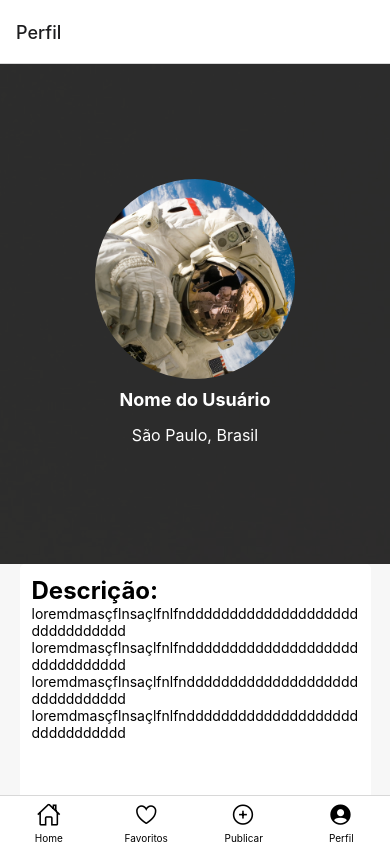
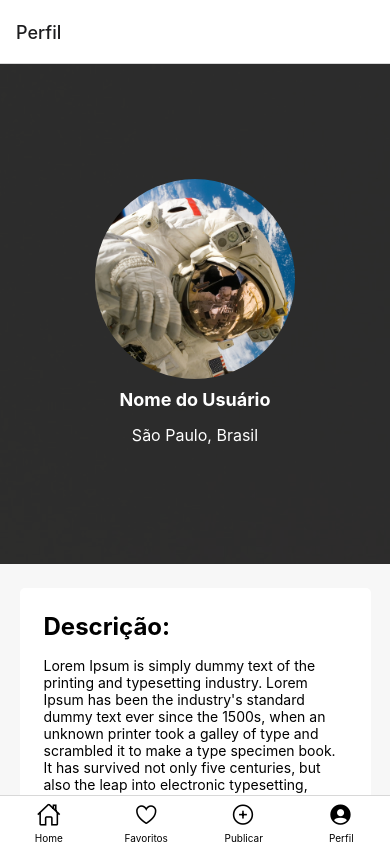
Before and after one commit to R0drigo-Pedroso/Projeto-Fala-no-Mic, a React Native app: screen /Perfil in a window 390 px wide. Built offline with nearby package versions, Linux system fonts and the light colour scheme.

Commit message:
Page de perfil concluída

```diff
--- a/src/screens/Perfil.js
+++ b/src/screens/Perfil.js
@@ -12,6 +12,7 @@
 import { useNavigation } from "@react-navigation/native";
 import fruta from "../../assets/image/fruta.jpg";
 import astronauta from "../../assets/image/astronauta.jpg";
+/* Import dos ícones */
 import { FontAwesome5 } from "@expo/vector-icons";
 
 function Perfil() {
@@ -37,16 +38,47 @@
 
           <View style={estilos.backgroundCard}>
             <View style={estilos.card}>
-              <Text style={estilos.texto}>Descrição: </Text>
-              <Text>loremdmasçflnsaçlfnlfnddddddddddddddddddddddddddddddd</Text>
-              <Text>loremdmasçflnsaçlfnlfnddddddddddddddddddddddddddddddd</Text>
-              <Text>loremdmasçflnsaçlfnlfnddddddddddddddddddddddddddddddd</Text>
-              <Text>loremdmasçflnsaçlfnlfnddddddddddddddddddddddddddddddd</Text>
+              <Text style={estilos.titulo}>Descrição: </Text>
+              <Text style={estilos.texto}>
+                Lorem Ipsum is simply dummy text of the printing and typesetting
+                industry. Lorem Ipsum has been the industry's standard dummy
+                text ever since the 1500s, when an unknown printer took a galley
+                of type and scrambled it to make a type specimen book. It has
+                survived not only five centuries, but also the leap into
+                electronic typesetting, remaining essentially unchanged. It was
+                popularised in the 1960s with the release of Letraset sheets
+                containing Lorem Ipsum passages, and more recently with desktop
+                publishing software like Aldus PageMaker including versions of
+                Lorem Ipsum.
+              </Text>
             </View>
           </View>
 
           <View style={estilos.redes}>
-            <FontAwesome5 name="deezer" size={24} color="red" />
+            <View style={estilos.nomeRede}>
+              <FontAwesome5 name="deezer" size={32} color="black" />
+              <Text style={estilos.textIcon}>deezer</Text>
+            </View>
+
+            <View style={estilos.nomeRede}>
+              <FontAwesome5 name="youtube" size={32} color="black" />
+              <Text style={estilos.textIcon}>youtube</Text>
+            </View>
+
+            <View style={estilos.nomeRede}>
+              <FontAwesome5 name="spotify" size={32} color="black" />
+              <Text style={estilos.textIcon}>spotify</Text>
+            </View>
+
+            <View style={estilos.nomeRede}>
+              <FontAwesome5 name="soundcloud" size={32} color="black" />
+              <Text style={estilos.textIcon}>soundcloud</Text>
+            </View>
+
+            <View style={estilos.nomeRede}>
+              <FontAwesome5 name="instagram" size={32} color="black" />
+              <Text style={estilos.textIcon}>instagram</Text>
+            </View>
           </View>
         </View>
       </ScrollView>
@@ -89,26 +121,38 @@
   },
   card: {
     backgroundColor: "#FFFFFF",
-    height: 250,
-    padding: 12,
+    height: 300,
+    padding: 16,
     width: "90%",
     borderRadius: 5,
     shadowColor: "#171717",
     shadowOffset: { left: -15, right: 15 },
     shadowOpacity: 0.2,
     shadowRadius: 3,
+    marginVertical: 24,
   },
-  texto: {
+  titulo: {
     color: "black",
     fontSize: 24,
     fontWeight: "bold",
+    padding: 8,
+  },
+  texto: {
+    padding: 8,
   },
   backgroundCard: {
     alignItems: "center",
   },
   redes: {
-    flex: 1,
+    flexDirection: "column",
+    flexDirection: "row",
+    justifyContent: "space-around",
+    marginVertical: 24,
+  },
+  nomeRede: {
     alignItems: "center",
-    marginVertical: 50,
+  },
+  textIcon: {
+    marginVertical: 8,
   },
 });
```
